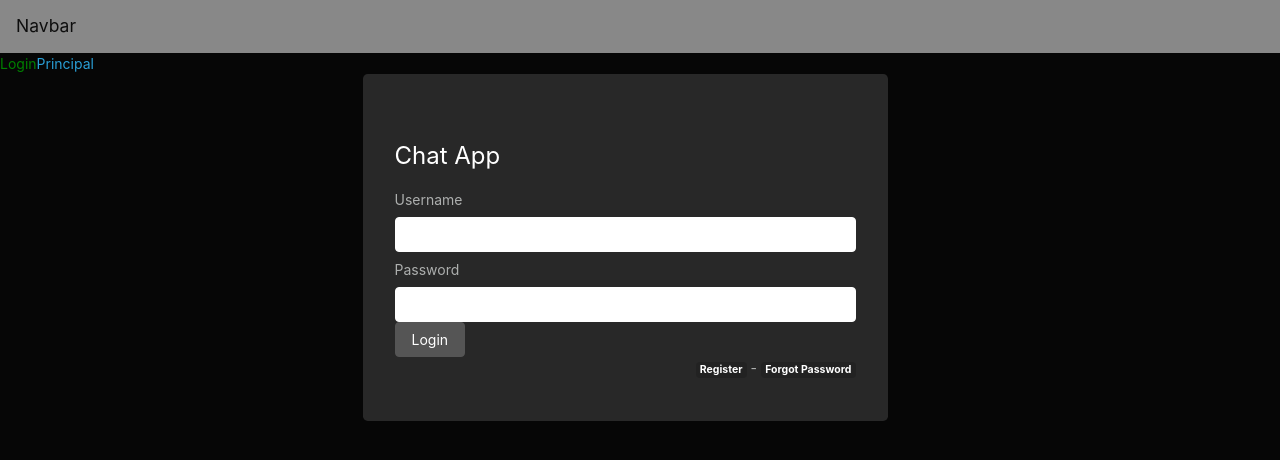
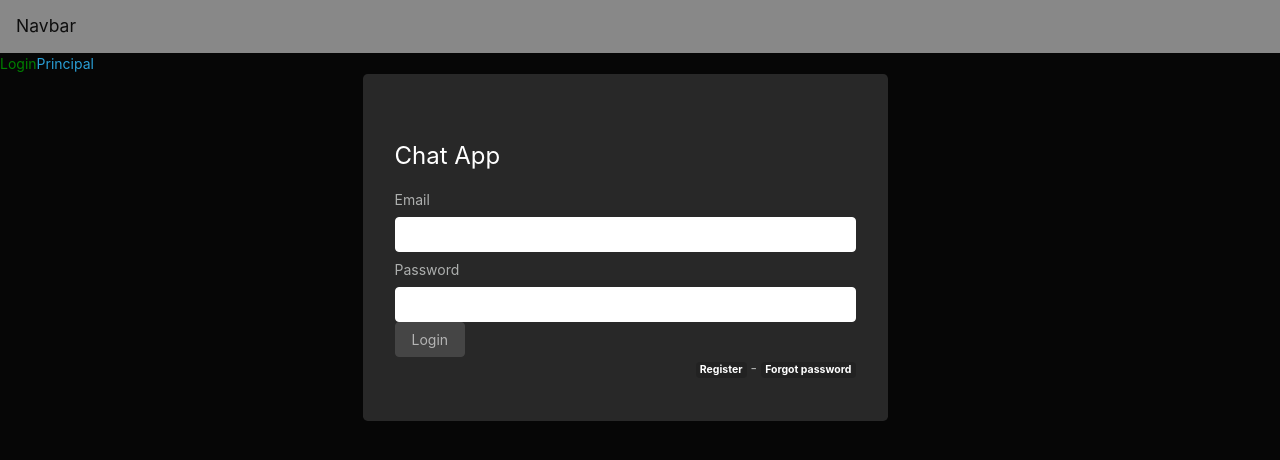
Before and after one commit to octavioricci/TAP_Frontend, a React (Create React App) app: page / in a window 1280 px wide. Shown: the top 460 px of the page. Built offline with nearby package versions, Linux system fonts and the light colour scheme.

Commit message:
Login Component with js validation

```diff
--- a/src/components/Login.jsx
+++ b/src/components/Login.jsx
@@ -2,17 +2,70 @@ import React, { Component } from 'react';
 import { BrowserRouter as Router, Route, Link, Switch } from 'react-router-dom';
 
 class Login extends Component {
-  state = {
-    loggedIn:false
-  };
+
+  constructor(props){
+    super(props);
+      this.state = {
+        email:"",
+        password:"",
+        formErrors: {email:'',password:''},
+        emailValid: false,
+        passwordValid: false,
+        formValid:false
+      }
+
+  }
+
+  loginHandle = (e) => {
+
+   const name = e.target.name;
+   const value = e.target.value;
+   this.setState(
+      {[name]: value},
+      () => {this.validateFields(name,value)});
+   }
+
+  validateFields = (name,value) => {
+    let formValidator = this.state.formErrors;
+    let emailValid = this.state.emailValid;
+    let passwordValid = this.state.passwordValid;
+
+    switch(name){
+
+      case 'email':
+        let emailValid = value.match(/^([\w.%+-]+)@([\w-]+\.)+([\w]{2,})$/i);
+        formValidator.email = emailValid ? 'true' : 'false';
+        break;
+
+      case 'password':
+
+        passwordValid = value.length >=8;
+        formValidator.password = passwordValid ? true : false;
+        console.log("FORMVALIDATOR",formValidator.password);
+        break;
+
+      default:
+          break;
+     }
+      console.log("formErrors:" +formValidator.email + " "+formValidator.password+" EmailValid "+emailValid+" passwordValid"+passwordValid);
+      this.setState({
+        formErrors: formValidator,
+        emailValid: formValidator.email,
+        passwordValid: passwordValid
+
+      },this.validateForm)
+
+  }
+
+  validateForm = () => {
+      this.setState({formValid: this.state.emailValid && this.state.passwordValid});
+  }
 
 
-  loginHandle = () => {
-    this.setState({loggedIn:true});
-  }
 
   render(){
     return (
+        <React.Fragment>
             <div className="container d-flex h-100">
                 <div className="row align-self-center w-100">
                   <div className="col-6 mx-auto">
@@ -20,22 +73,24 @@ class Login extends Component {
                     <form name="form1">
                       <fieldset>
                         <legend>Chat App</legend>
-                          <label for="UserName" className="col-form-label">Username</label>
-                          <input type="text" className="form-control col-12" id="UserName"></input>
-                          <label for="Password" className="col-form-label">Password</label>
-                          <input type="text" className="form-control col-12" id="Password"></input>
-                          <button type="button" value="log in" className="btn btn-secondary" onClick={this.loginHandle}>Login</button>
+                          <label name="labelEmail" className="col-form-label">Email</label>
+                          <input type="text" className="form-control col-12" name="email" id="email" value={this.state.value} onChange={this.loginHandle} />
+                          <label name="labelPassword" className="col-form-label">Password</label>
+                          <input type="password" className="form-control col-12" name="password" id="password" value={this.state.value} onChange={this.loginHandle} />
+                          <button type="submit" className="btn btn-secondary" disabled={!this.state.formValid}>Login</button>
                       </fieldset>
                     </form>
                     <div style={{float:"right"}}>
                       <div className="login-help ">
-                        <a href="#" className="badge badge-light">Register</a> - <a href="#" className="badge badge-light">Forgot Password</a>
+                        <a href="#" className="badge badge-light">Register</a> - <a href="#" className="badge badge-light">Forgot password</a>
                      </div>
                    </div>
                     </div>
                   </div>
                 </div>
                </div>
+       </React.Fragment>
+
     );
   }
 }
```
